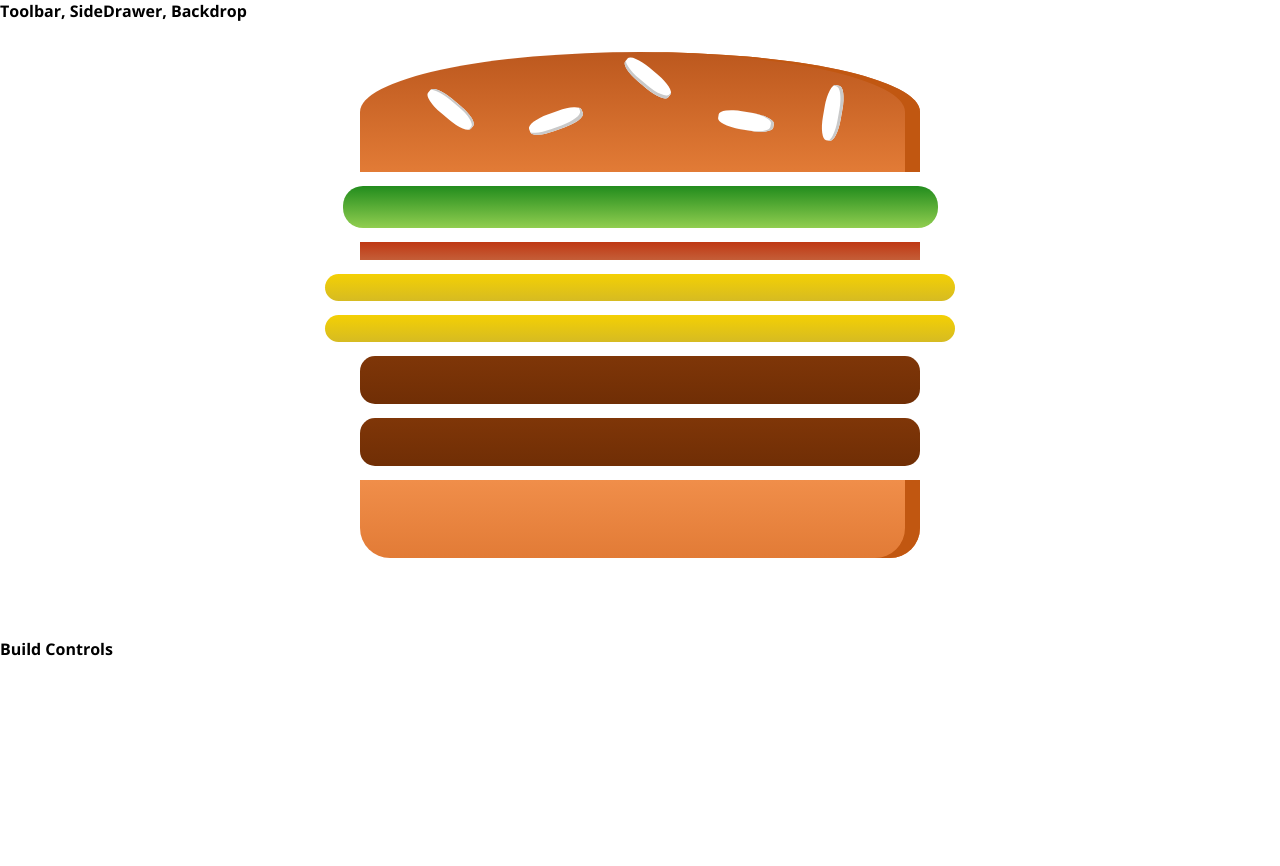
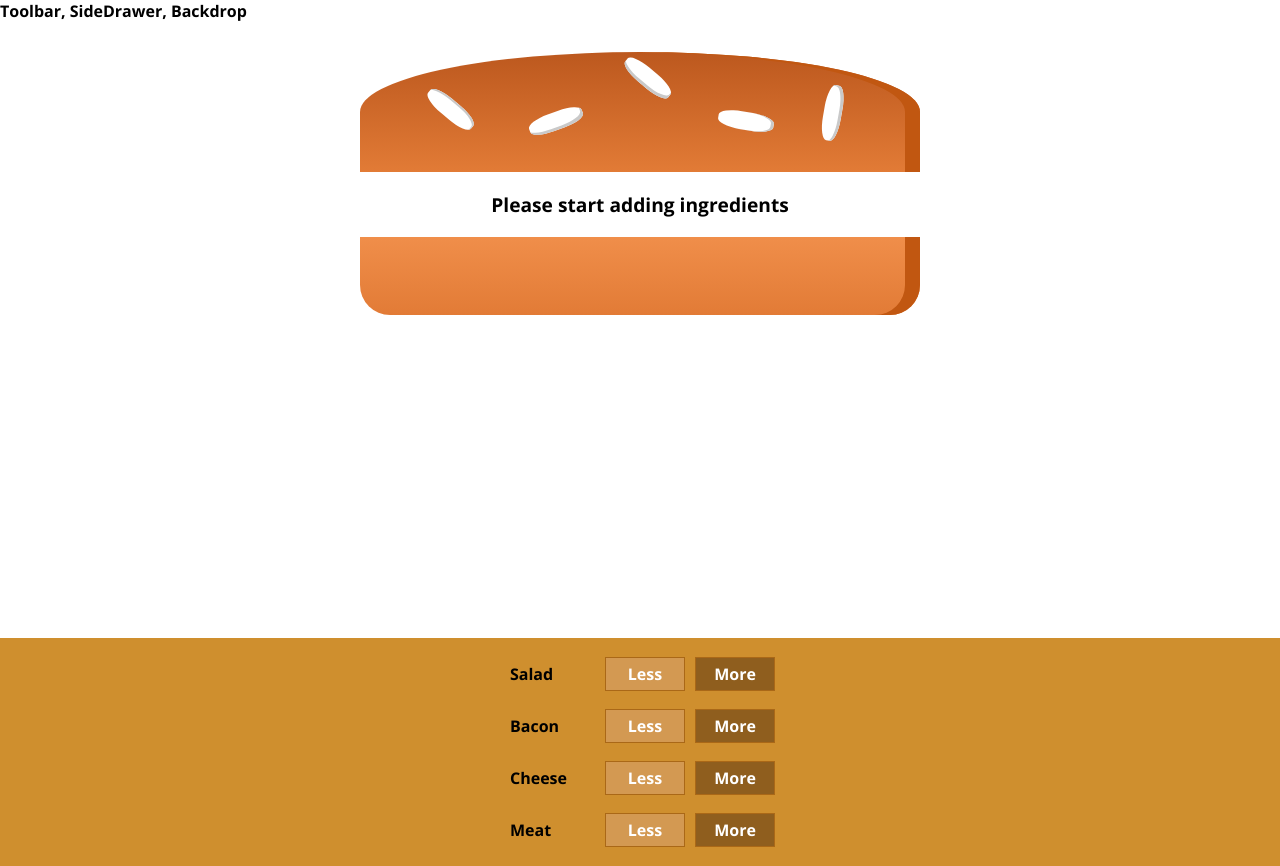
Before and after one commit to peter-minho-kim/react-burger-builder, a React (Create React App) app: page / in a window 1280 px wide. Before the commit the page ends 800 px from the top, so only its background shows below. Built offline with nearby package versions, Linux system fonts and the light colour scheme.

Commit message:
Adds burger controls

```diff
--- /dev/null
+++ b/src/components/Burger/BuildControls/BuildControl/BuildControl.js
@@ -0,0 +1,13 @@
+import React from 'react'
+
+import classes from './BuildControl.module.css';
+
+const buildControl = (props) => (
+  <div className={classes.BuildControl}>
+    <div className={classes.Label}>{props.label}</div>
+    <button className={classes.Less}>Less</button>
+    <button className={classes.More}>More</button>
+  </div>
+);
+
+export default buildControl;
--- /dev/null
+++ b/src/components/Burger/BuildControls/BuildControl/BuildControl.module.css
@@ -0,0 +1,56 @@
+.BuildControl {
+  display: flex;
+  justify-content: space-between;
+  align-items: center;
+  margin: 5px 0;
+}
+
+.BuildControl button {
+  display: block;
+  font: inherit;
+  padding: 5px;
+  margin: 0 5px;
+  width: 80px;
+  border: 1px solid #AA6817;
+  cursor: pointer;
+  outline: none;
+}
+
+.BuildControl button:disabled {
+  background-color: #AC9980;
+  border: 1px solid #7E7365;
+  color: #ccc;
+  cursor: default;
+}
+
+.BuildControl button:hover:disabled {
+  background-color: #AC9980;
+  color: #ccc;
+  cursor: not-allowed;
+}
+
+.Label {
+  padding: 10px;
+  font-weight: bold;
+  width: 80px;
+}
+
+.BuildControl .Less {
+  background-color: #D39952;
+  color: white;
+}
+
+.BuildControl .More {
+  background-color: #8F5E1E;
+  color: white;
+}
+
+.BuildControl .Less:hover, .BuildControl .Less:active {
+  background-color: #DAA972;
+  color: white;
+}
+
+.BuildControl .More:hover,.BuildControl .More:active {
+  background-color: #99703F;
+  color: white;
+}
--- /dev/null
+++ b/src/components/Burger/BuildControls/BuildControls.js
@@ -0,0 +1,21 @@
+import React from 'react'
+
+import BuildControl from './BuildControl/BuildControl';
+import classes from './BuildControls.module.css';
+
+const controls = [
+  {label: 'Salad', type: 'salad'},
+  {label: 'Bacon', type: 'bacon'},
+  {label: 'Cheese', type: 'cheese'},
+  {label: 'Meat', type: 'meat'},
+]
+
+const buildControls = (props) => (
+  <div className={classes.BuildControls}>
+    {controls.map(ctrl => {
+      return <BuildControl key={ctrl.label} label={ctrl.label} />
+    })}
+  </div>
+);
+
+export default buildControls;
--- /dev/null
+++ b/src/components/Burger/BuildControls/BuildControls.module.css
@@ -0,0 +1,10 @@
+.BuildControls {
+  width: 100%;
+  background-color: #CF8F2E;
+  display: flex;
+  flex-flow: column;
+  align-items: center;
+  box-shadow: 0 2px 1px #CCC;
+  margin: auto;
+  padding: 10px 0;
+}
--- a/src/components/Burger/Burger.js
+++ b/src/components/Burger/Burger.js
@@ -4,14 +4,22 @@
 import BurgerIngredient from './BurgerIngredient/BurgerIngredient';
 
 const burger = (props) => {
-  const transformedIngredients =
+  let transformedIngredients =
     Object.keys(props.ingredients)
     .map(igKey => {
       return [...Array(props.ingredients[igKey])]
       .map((_, i) => {
         return <BurgerIngredient key={igKey + i} type={igKey} />
       })
-    });
+    })
+    .reduce((arr, el) => {
+      return arr.concat(el);
+    }, []);
+
+  if (transformedIngredients.length === 0) {
+    transformedIngredients = <p>Please start adding ingredients</p>
+  }
+
   return (
     <div className={classes.Burger}>
       <BurgerIngredient type="bread-top"/>
--- a/src/containers/BurgerBuilder/BurgerBuilder.js
+++ b/src/containers/BurgerBuilder/BurgerBuilder.js
@@ -1,13 +1,15 @@
 import React, { Component } from 'react';
 import Aux from '../../hoc/Aux';
 import Burger from '../../components/Burger/Burger';
+import BuildControls from '../../components/Burger/BuildControls/BuildControls';
+
 class BurgerBuilder extends Component {
   state = {
     ingredients: {
-      salad: 1,
-      bacon: 1,
-      cheese: 2,
-      meat: 2
+      salad: 0,
+      bacon: 0,
+      cheese: 0,
+      meat: 0
     }
   }
 
@@ -15,7 +17,7 @@
     return (
       <Aux>
         <Burger ingredients={this.state.ingredients} />
-        <div>Build Controls</div>
+        <BuildControls />
       </Aux>
     );
   }
```
